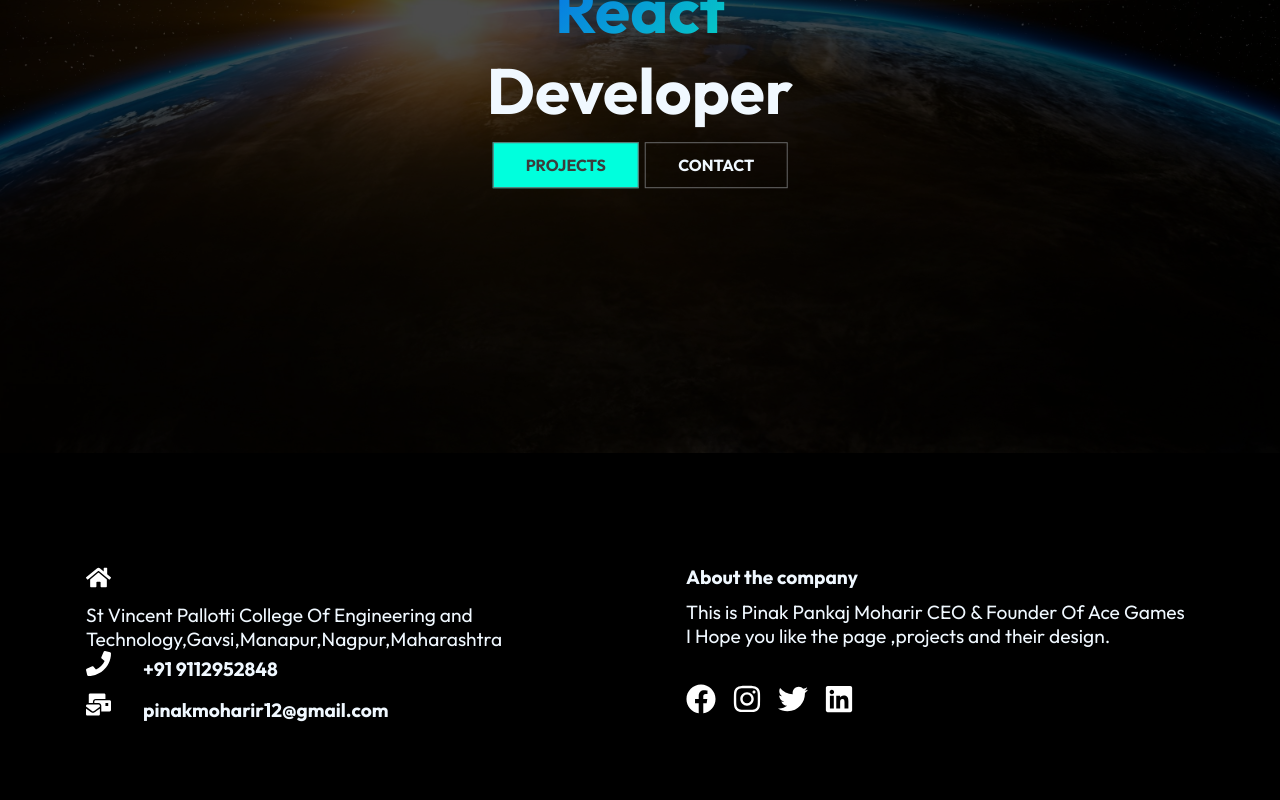
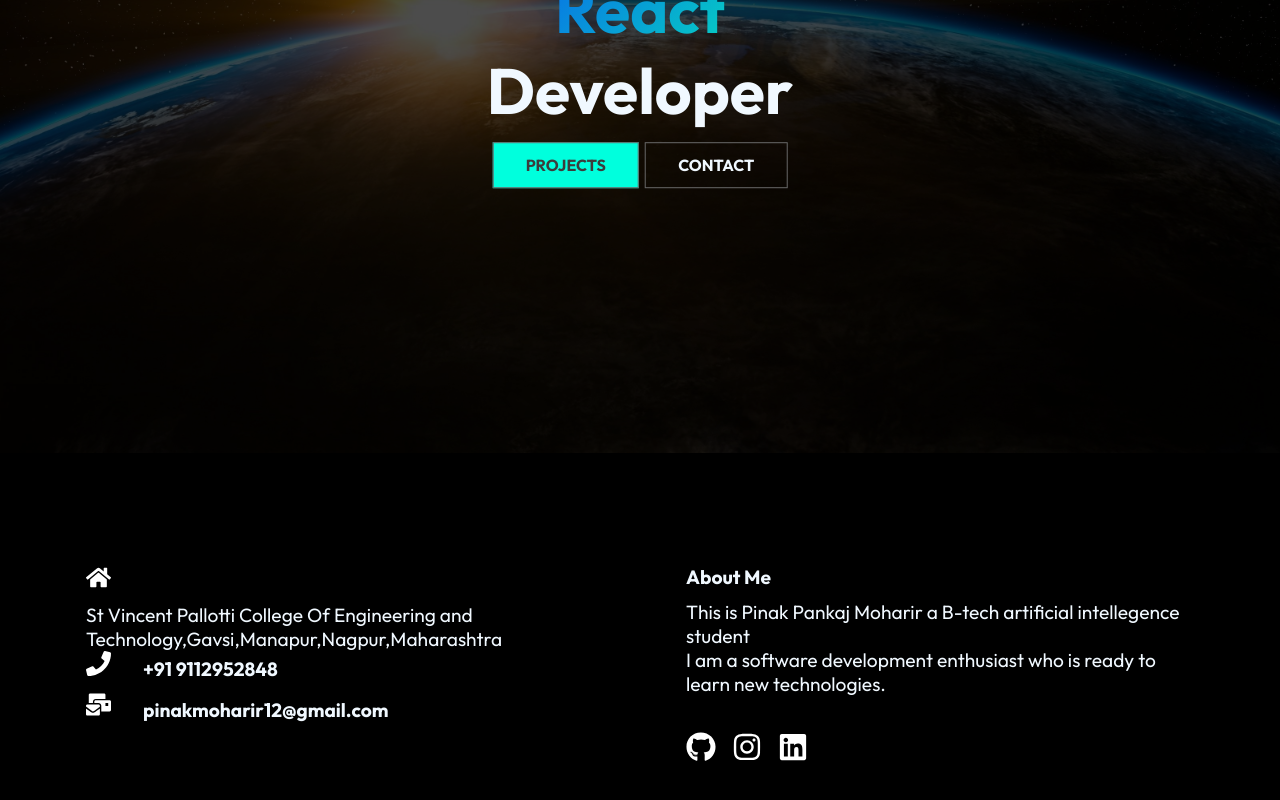
Before and after one commit to pinakmoharir/Portfolio, a React (Create React App) app: page / in a window 1280 px wide. Shown: the part 347-1147 px from the top of the page. Built offline with nearby package versions, Linux system fonts and the light colour scheme.

Commit message:
Update Footer.js

```diff
--- a/src/Components/Footer.js
+++ b/src/Components/Footer.js
@@ -1,7 +1,7 @@
 import React from 'react'
 import "./Footerstyle.css";
 
-import { FaHome, FaPhone, FaMailBulk, FaFacebook, FaInstagram, FaTwitter, FaLinkedin } from "react-icons/fa";
+import { FaHome, FaPhone, FaMailBulk, FaGithub, FaInstagram, FaLinkedin } from "react-icons/fa";
 
 const Footer = () => {
   return (
@@ -30,18 +30,26 @@ const Footer = () => {
             </div>
 
             <div className='right'>
-                <h4>About the company</h4>
-                <p> This is Pinak Pankaj Moharir CEO & Founder Of Ace Games<br></br>
-                I Hope you like the page ,projects and their design.</p><br></br>
+                <h4>About Me</h4>
+                <p> This is Pinak Pankaj Moharir a B-tech artificial intellegence student <br></br>
+                I am a software development enthusiast who is ready to learn new technologies.</p><br></br>
             <div className='social'>
-                <FaFacebook size={30} style={
+                <a href='https://github.com/pinakmoharir'>
+                <FaGithub size={30} style={
                     {color:"#fff", marginRight:"1rem"}} />
+                </a>
+                <a href='https://www.instagram.com/its_pinak_btw/'>
                 <FaInstagram size={30} style={
                     {color:"#fff", marginRight:"1rem"}} />
+                </a>
+                {/* <a href=''>
                 <FaTwitter size={30} style={
                     {color:"#fff", marginRight:"1rem"}} />
+                </a> */}
+                <a href='www.linkedin.com/in/pinak-moharir-625917227'>
                 <FaLinkedin size={30} style={
                     {color:"#fff", marginRight:"1rem"}} />
+                </a>
             </div>
             </div>
         </div>
```
